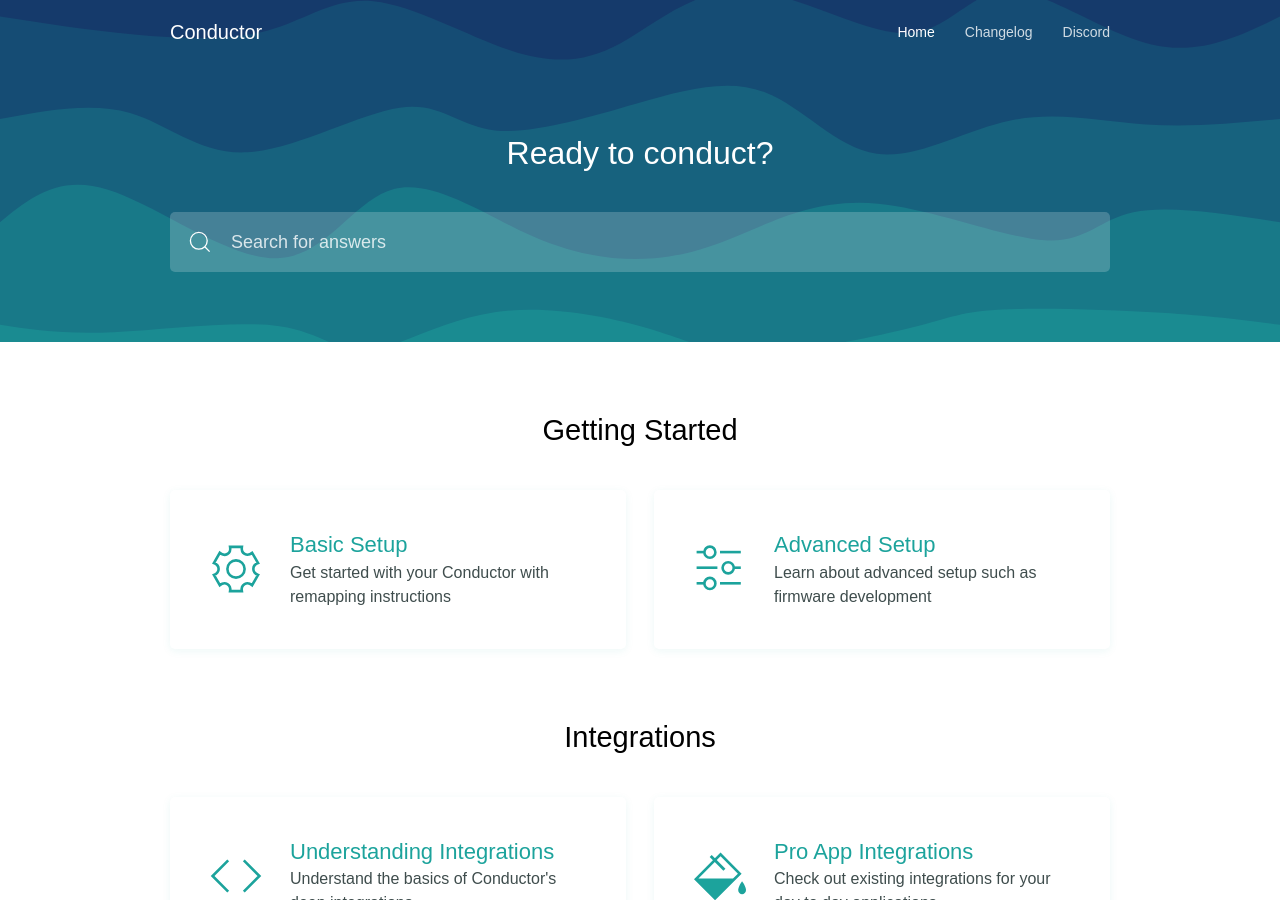
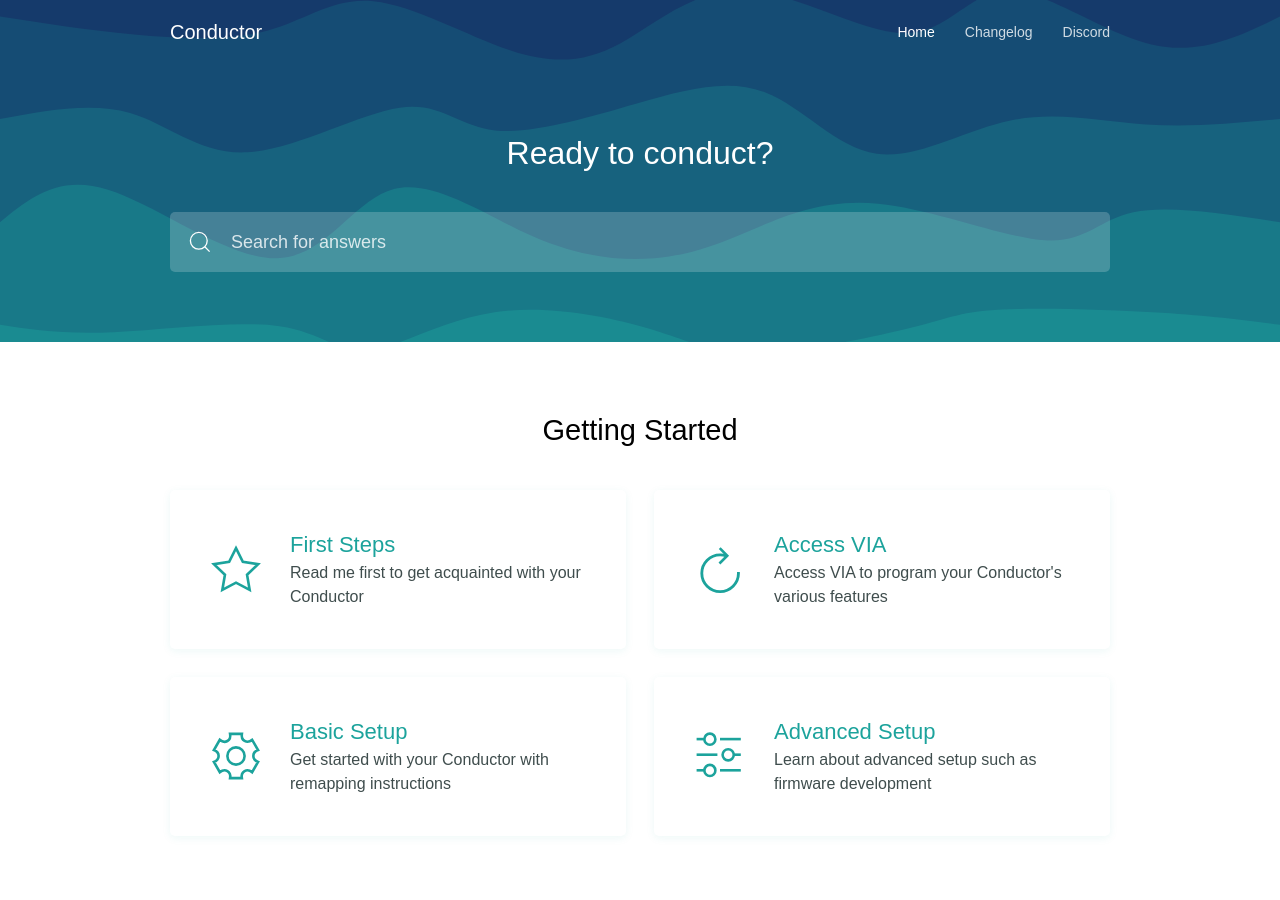
Before and after one commit to FJLabs-Designs/Conductor-Documentation, a Jekyll site: the page built from index.md, in a window 1280 px wide and 900 px high. Built offline with Jekyll 4.4.1, drawn with Linux system fonts in a browser that asks for light colours; some web fonts are replaced.

Commit message:
Updated home categories

```diff
--- a/_config.yml
+++ b/_config.yml
@@ -45,9 +45,9 @@ social:
 
 # Share button
 share:
-    post:           true # Display share buttons on a post page
-    twitter:        username # Enable by adding Twitter handle
-    facebook:       true # Enable by setting true (Facebook handle not required)
+    post:           false # Display share buttons on a post page
+    twitter:        false # Enable by adding Twitter handle
+    facebook:       false # Enable by setting true (Facebook handle not required)
 
 header:
   image: pattern.svg
--- a/_data/home_categories.yml
+++ b/_data/home_categories.yml
@@ -3,6 +3,16 @@
   subtitle:
   category: setup
   categories:
+
+    - permalink: /setup/basics/welcome-to-conductor/
+      title: First Steps
+      desc: Read me first to get acquainted with your Conductor
+      icon: star
+
+    - permalink: https://usevia.app/
+      title: Access VIA
+      desc: Access VIA to program your Conductor's various features
+      icon: refresh
 
     - permalink: /setup/basics/
       title: Basic Setup
```
Also changed, not shown: _faqs/10-inclusions.md (+6 -6 lines), _faqs/40-new-integrations.md (+1 -1 lines), categories_old/basics.md (deleted, +0 -14 lines), categories_old/content.md (deleted, +0 -12 lines), categories_old/development.md (deleted, +0 -12 lines), categories_old/features.md (deleted, +0 -12 lines), categories_old/help.md (deleted, +0 -12 lines), categories_old/translation.md (deleted, +0 -12 lines), uploads/favicon.png (added).
